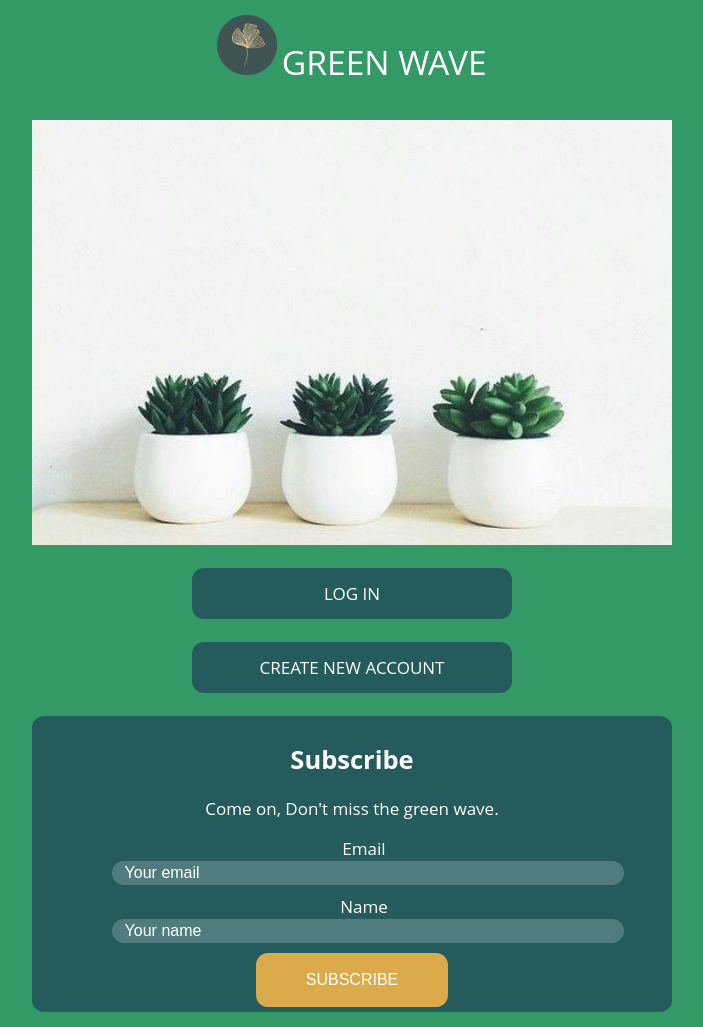
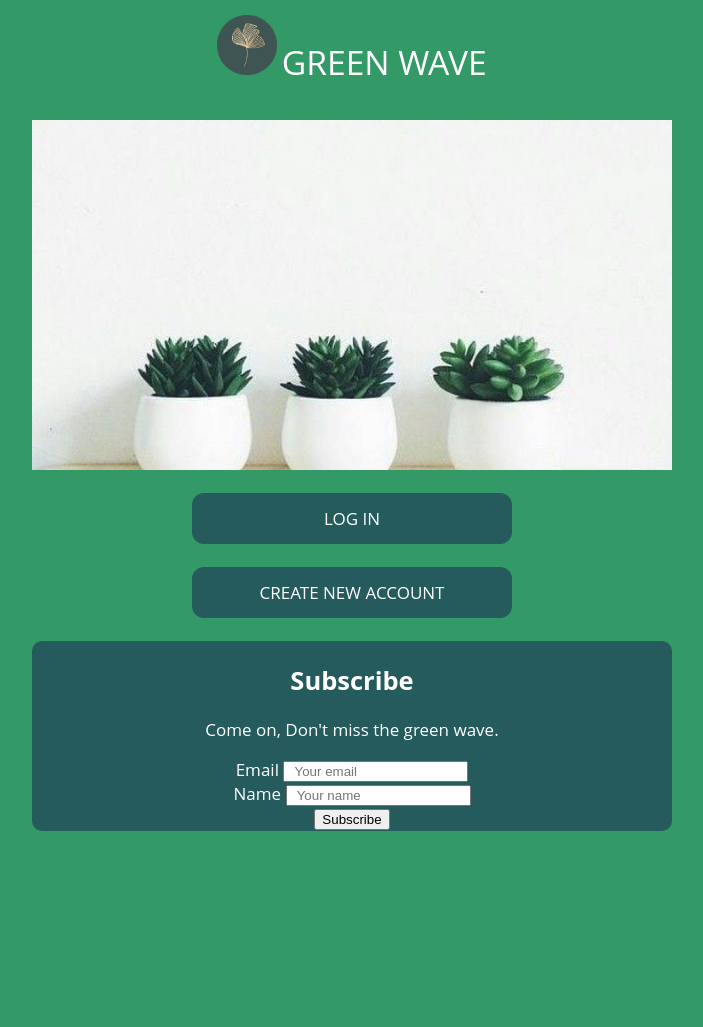
Before and after one commit to rvabeykoon/GreenWave, a PHP site: page / in a window 1280 px wide. Shown: the whole page, without its empty margins (288-991 px from the left). After the commit the page ends 831 px from the top, so only its background shows below. Run offline with PHP 8.4, Linux system fonts and the light colour scheme.

Commit message:
Update greenwave.css

```diff
--- a/greenwave.css
+++ b/greenwave.css
@@ -1,5 +1,5 @@
-/*  Background color:       #3a4a58
-    Title color:            #996633
+ /*  Background color:       #3a4a58/  #339966
+    Title color:            #996633 / #8c8c8c;
     Text color:             #666666
     Text Dark color:        #333333
     Table Heading color:    #C4CDD6
@@ -28,7 +28,7 @@ body {
   background-image: url(img01.jpeg);
   background-position: center;
   background-size: cover;
-  min-height: 425px;
+  min-height: 350px;
 
 }
 
@@ -54,64 +54,17 @@ body {
 
 #gw-subscribe {
   background: #255B5C;
-  border-radius: 12px;
-  padding: 5px;
+  border-radius: 10px;
+  padding: 1px;
 }
-#gw-subscribe .gtco-heading h2 {
-  color: #fff;
+
+.tm-contact-link {
+  color: #255B5C;
+  font-weight: 600;
+  text-decoration: none;
 }
-#gw-subscribe .form-control {
-  background: rgba(255, 255, 255, 0.2);
-  color: #fff;
-  font-size: 16px !important;
-  width: 50%;
-  border: 2px solid transparent !important;
-  -webkit-transition: 0.5s;
-  -o-transition: 0.5s;
-  transition: 0.5s;
-  border-radius: 12px;
+
+a { transition: all 0.3s ease; }
+.tm-contact-link:hover { color: #DBAA4B; }
+
 }
-#gw-subscribe .form-control:focus {
-  background: transparent;
-  border: 2px solid rgba(255, 255, 255, 0.8) !important;
-}
-#gw-subscribe .form-control::-webkit-input-placeholder {
-  color: #fff;
-}
-#gw-subscribe .form-control:-moz-placeholder {
-  /* Firefox 18- */
-  color: #fff;
-}
-#gw-subscribe .form-control::-moz-placeholder {
-  /* Firefox 19+ */
-  color: #fff;
-}
-#gw-subscribe .form-control:-ms-input-placeholder {
-  color: #fff;
-}
-#gw-subscribe .btn {
-  height: 54px;
-  border: none !important;
-  background: #DBAA4B;
-  color: #fff;
-  font-size: 16px;
-  text-transform: uppercase;
-  font-weight: 400;
-  padding-left: 50px;
-  padding-right: 50px;
-  border-radius: 12px;
-}
-#gw-subscribe .form-inline .form-group {
-  width: 80% !important;
-  margin-bottom: 10px;
-  margin-left: 75px;
-}
-#gw-subscribe .form-inline .form-group .form-control {
-  width: 100%;
-}
-#gw-subscribe .gtco-heading {
-  margin-bottom: 30px;
-}
-#gw-subscribe .gtco-heading h2 {
-  margin-bottom: 10px;
-}
```
